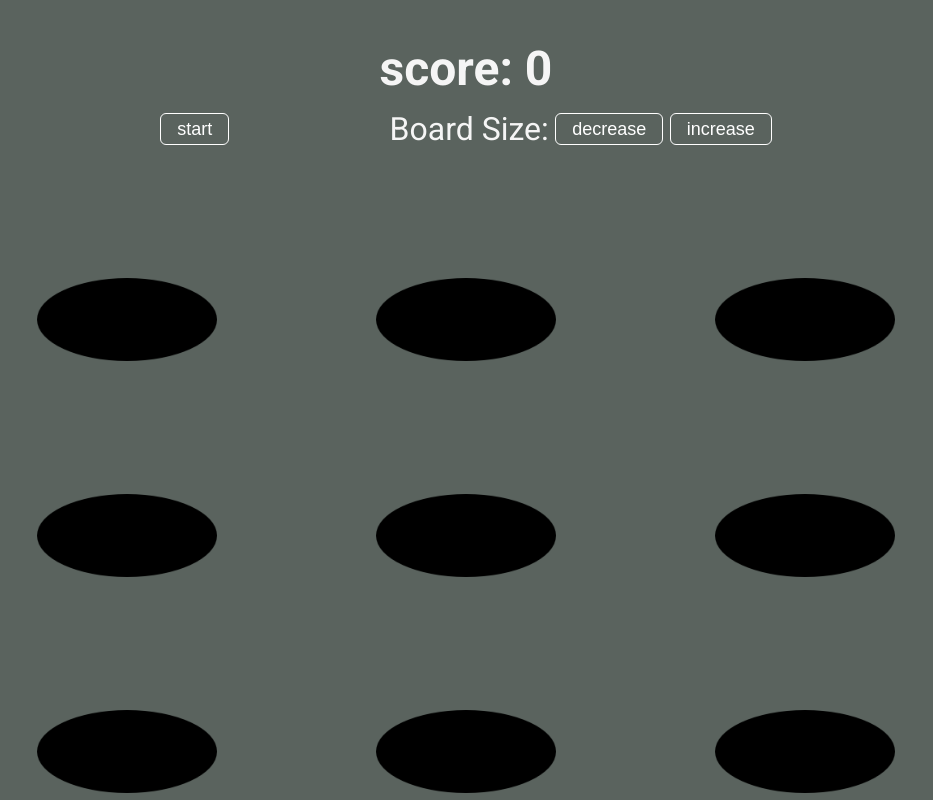
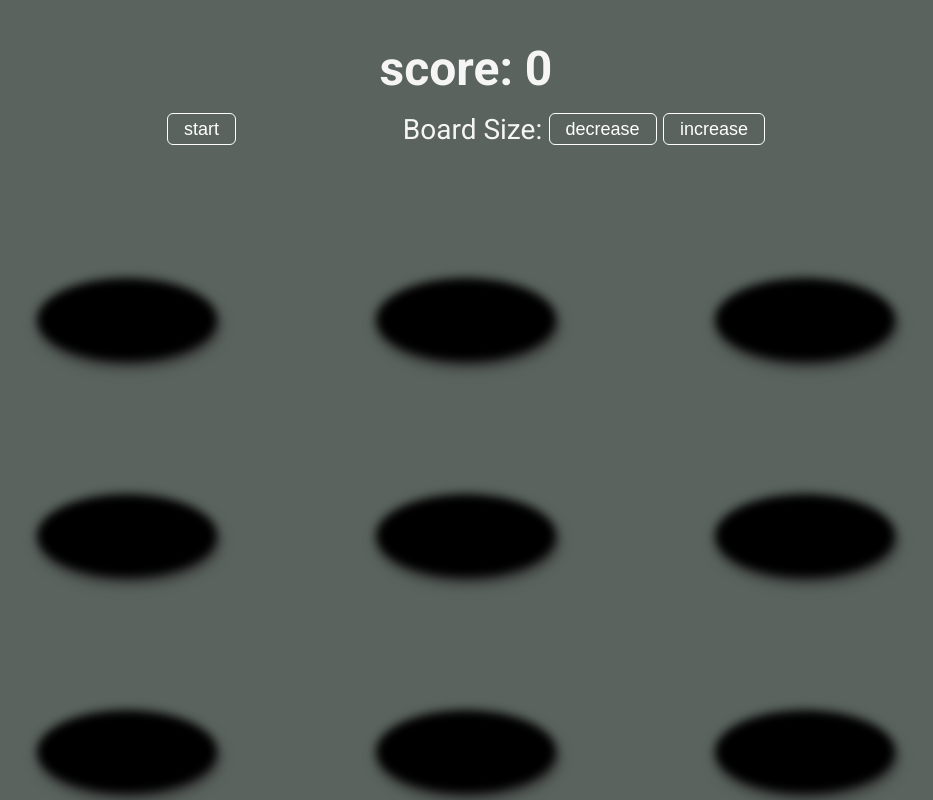
Before and after one commit to ebarbosa27/whack-a-mole, a React (Vite) app: page / in a window 1280 px wide. Both pictures are taken after a click on the button "Start Game". Shown: the whole page, without its empty margins (174-1107 px from the left). Built offline with nearby package versions, Linux system fonts and the light colour scheme.

Commit message:
added logic to never have the mole select the same hole as its new gole

```diff
--- a/src/game/GameBoard.jsx
+++ b/src/game/GameBoard.jsx
@@ -5,6 +5,7 @@ export default function GameBoard() {
   const game = useContext(GameContext);
   const size = game.gameSize;
   const gameMap = [...Array(size ** 2)];
+  const gameStopped = game.gameStatus === "stopped";
 
   function checkForMole(isMole) {
     if (isMole) {
@@ -29,7 +30,7 @@ export default function GameBoard() {
 
   return (
     <div
-      className="gameBoard"
+      className={gameStopped ? "gameBoard gamePaused" : "gameBoard"}
       style={{
         gridTemplateColumns: `repeat(${size}, minmax(50px, 1fr))`,
         gridTemplateRows: `repeat(${size}, minmax(50px, 1fr))`,
--- a/src/game/GameContext.jsx
+++ b/src/game/GameContext.jsx
@@ -32,7 +32,11 @@ export default function GameProvider({ children }) {
   }
 
   function newMoleLocation() {
-    setMoleLocation(Math.floor(Math.random() * gameSize ** 2));
+    let newMoleLocation;
+    while (newMoleLocation === undefined || moleLocation === newMoleLocation) {
+      newMoleLocation = Math.floor(Math.random() * gameSize ** 2);
+    }
+    setMoleLocation(newMoleLocation);
   }
 
   return (
--- a/src/game/game.css
+++ b/src/game/game.css
@@ -16,7 +16,7 @@
   justify-content: center;
   align-items: center;
   flex-direction: column;
-  font-size: 32px;
+  font-size: 28px;
 }
 
 .gameScore p {
@@ -70,6 +70,10 @@
   gap: 1rem;
 }
 
+.gamePaused {
+  filter: blur(5px);
+}
+
 .holeItem {
   aspect-ratio: 1;
   height: 200px;
@@ -77,6 +81,8 @@
 
   justify-self: center;
   align-self: center;
+
+  filter: drop-shadow(2px 6px 5px rgb(46, 46, 46));
 }
 
 .hole {
--- a/src/homescreen/home.css
+++ b/src/homescreen/home.css
@@ -2,6 +2,7 @@
   display: flex;
   flex-direction: column;
   justify-content: center;
+  font-size: 36px;
 }
 
 .homepage button {
@@ -10,4 +11,5 @@
 
   height: 3rem;
   cursor: pointer;
+  font-size: 32px;
 }
```
